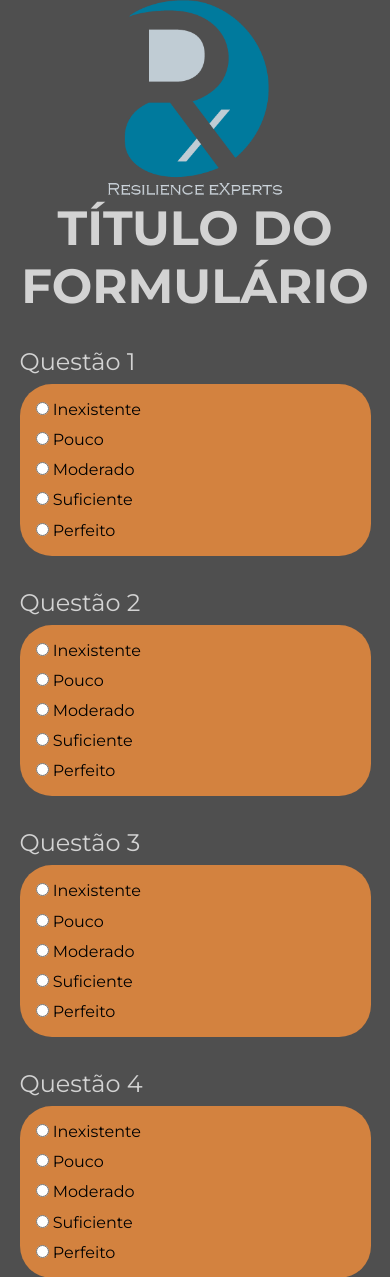
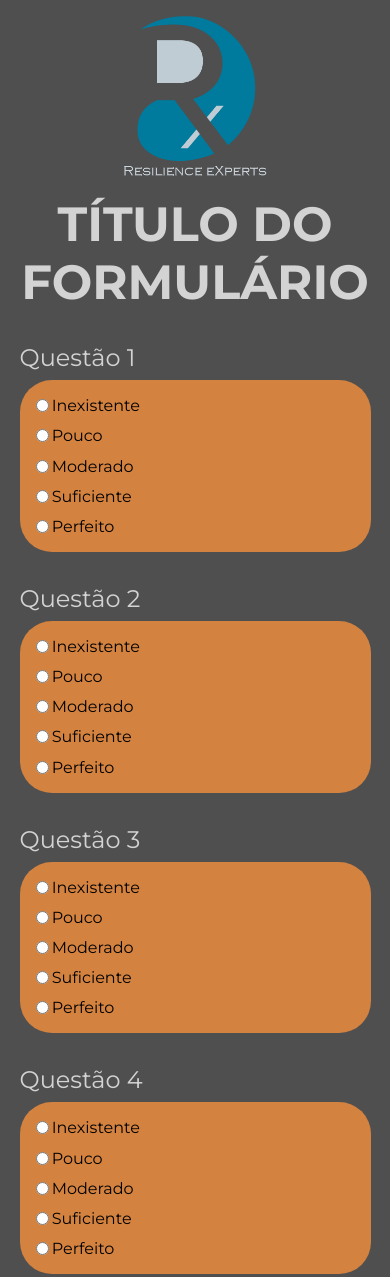
Before and after one commit to Helcony/resilience-experts, a PHP site: page / in a window 390 px wide. Shown: the top 1277 px of the page. Run offline with PHP 8.4, Linux system fonts and the light colour scheme.

Commit message:
Update style.css

```diff
--- a/style.css
+++ b/style.css
@@ -54,11 +54,15 @@ body {
     max-width: 35%;
 }
 
+#logo-container {
+    display: flex;
+    justify-content: center;
+    width: 100%;
+    padding-block: 1rem;
+}
+
 #logo {
-    display: block;
-    margin-left: auto;
-    margin-right: auto;
-    width: 50%;
+    width: 144px;
 }
 
 h1 {
@@ -120,6 +124,7 @@ button {
     border: none;
     padding: .8rem;
     border-radius: .6rem;
+    color: black;
 }
 
 #result {
@@ -130,6 +135,11 @@ button {
     height: 600px;
     width: 600px;
     margin: 0;
+}
+
+#charta {
+    display: flex;
+    justify-content: center;
 }
 
 #chart {
@@ -165,9 +175,15 @@ button {
         gap: .7rem;
     }
 
+    .alternative {
+        display: flex;
+        gap: .2rem;
+        align-items: center;
+    }
+
     #chart-box {
-        height: 400px;
-        width: 400px;
+        height: 370px;
+        width: 360px;
         margin: 0;
     }
 
```
